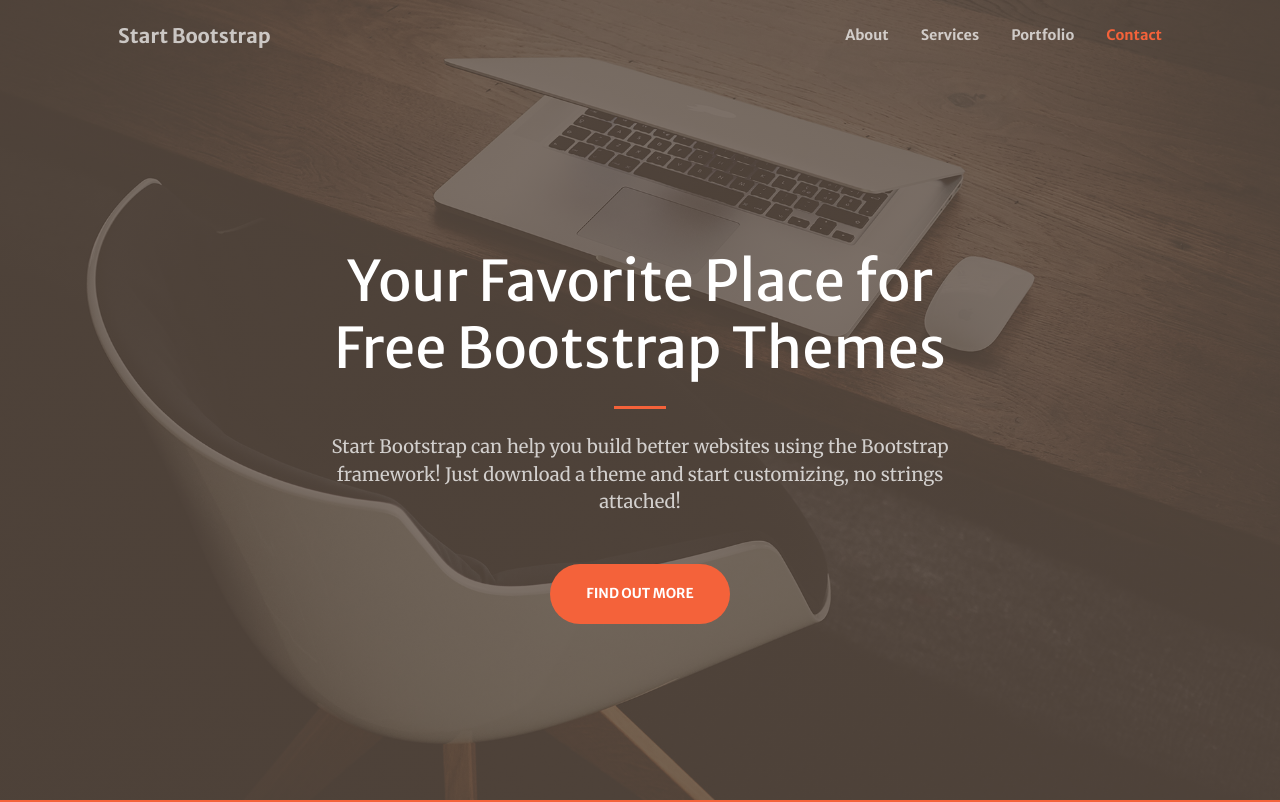
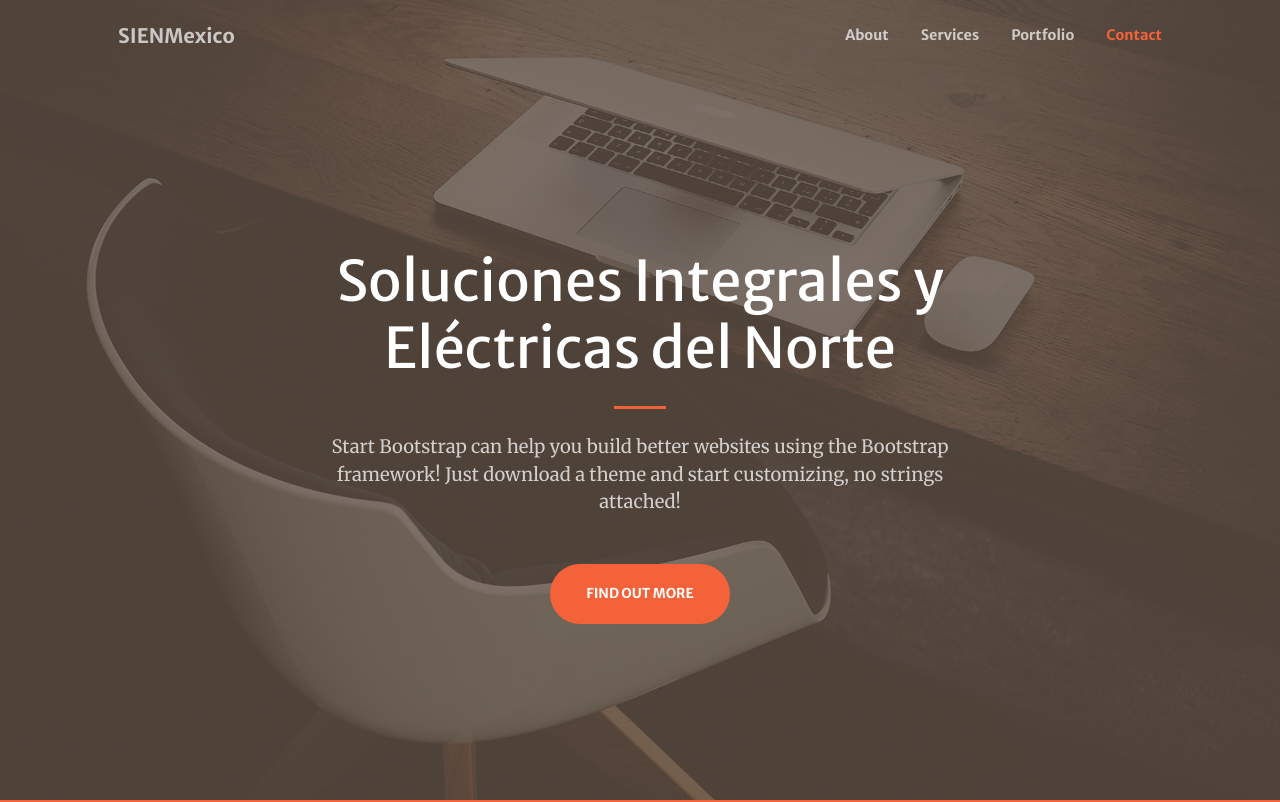
Before and after one commit to AnthonyF-117/SIENMexico, a plain HTML site: page index.html in a window 1280 px wide. Shown: the top 802 px of the page. Drawn offline with nearby package versions, Linux system fonts and the light colour scheme; some packages are replaced by stand-ins of ours; a script that the page names is missing.

Commit message:
Se modifica codigo

```diff
--- a/index.html
+++ b/index.html
@@ -5,7 +5,7 @@
         <meta name="viewport" content="width=device-width, initial-scale=1, shrink-to-fit=no" />
         <meta name="description" content="" />
         <meta name="author" content="" />
-        <title>Creative - Start Bootstrap Theme</title>
+        <title>SIENMexico</title>
         <!-- Favicon-->
         <link rel="icon" type="image/x-icon" href="assets/favicon.ico" />
         <!-- Bootstrap Icons-->
@@ -22,7 +22,7 @@
         <!-- Navigation-->
         <nav class="navbar navbar-expand-lg navbar-light fixed-top py-3" id="mainNav">
             <div class="container px-4 px-lg-5">
-                <a class="navbar-brand" href="#page-top">Start Bootstrap</a>
+                <a class="navbar-brand" href="#page-top">SIENMexico</a>
                 <button class="navbar-toggler navbar-toggler-right" type="button" data-bs-toggle="collapse" data-bs-target="#navbarResponsive" aria-controls="navbarResponsive" aria-expanded="false" aria-label="Toggle navigation"><span class="navbar-toggler-icon"></span></button>
                 <div class="collapse navbar-collapse" id="navbarResponsive">
                     <ul class="navbar-nav ms-auto my-2 my-lg-0">
@@ -39,7 +39,7 @@
             <div class="container px-4 px-lg-5 h-100">
                 <div class="row gx-4 gx-lg-5 h-100 align-items-center justify-content-center text-center">
                     <div class="col-lg-8 align-self-end">
-                        <h1 class="text-white font-weight-bold">Your Favorite Place for Free Bootstrap Themes</h1>
+                        <h1 class="text-white font-weight-bold">Soluciones Integrales y Eléctricas del Norte</h1>
                         <hr class="divider" />
                     </div>
                     <div class="col-lg-8 align-self-baseline">
```
